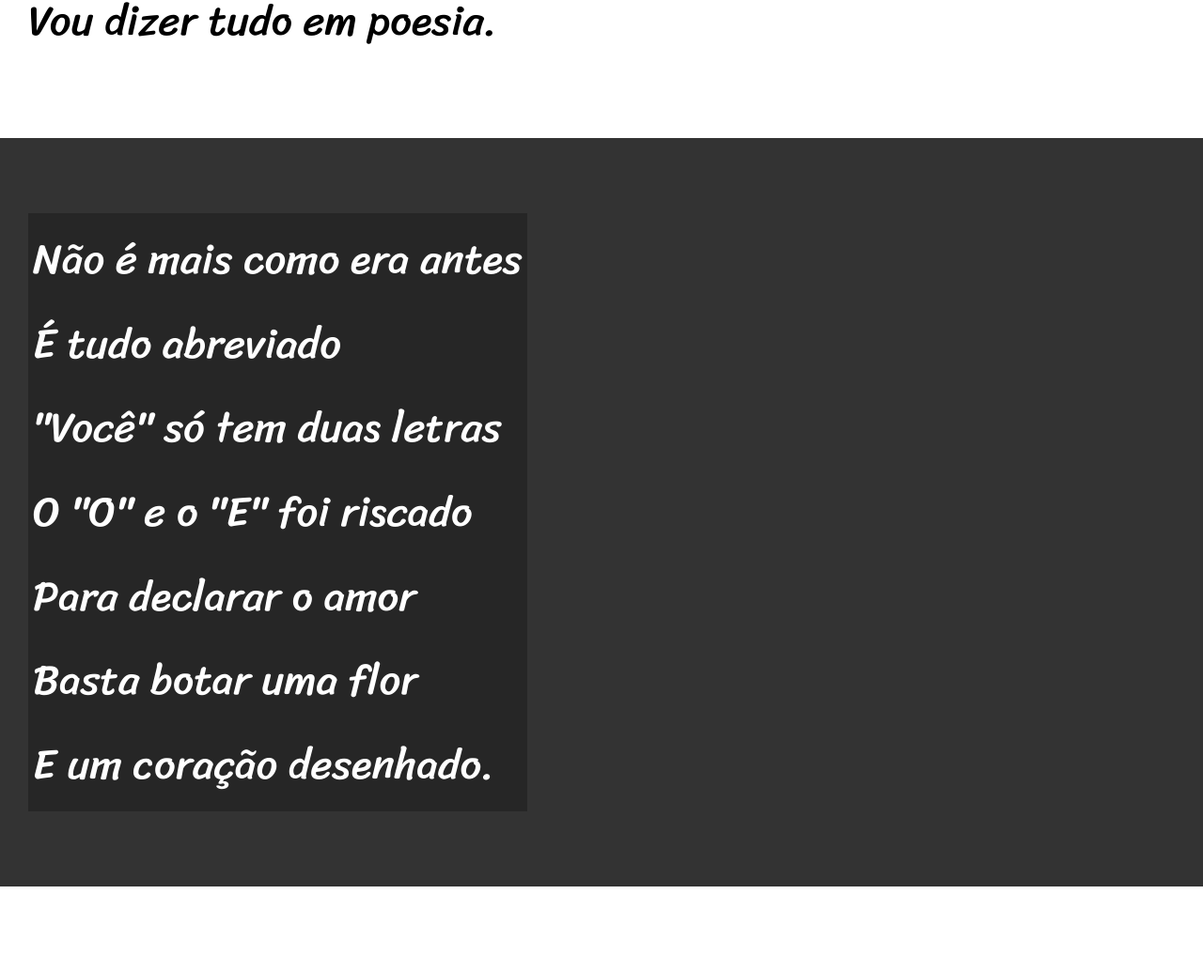
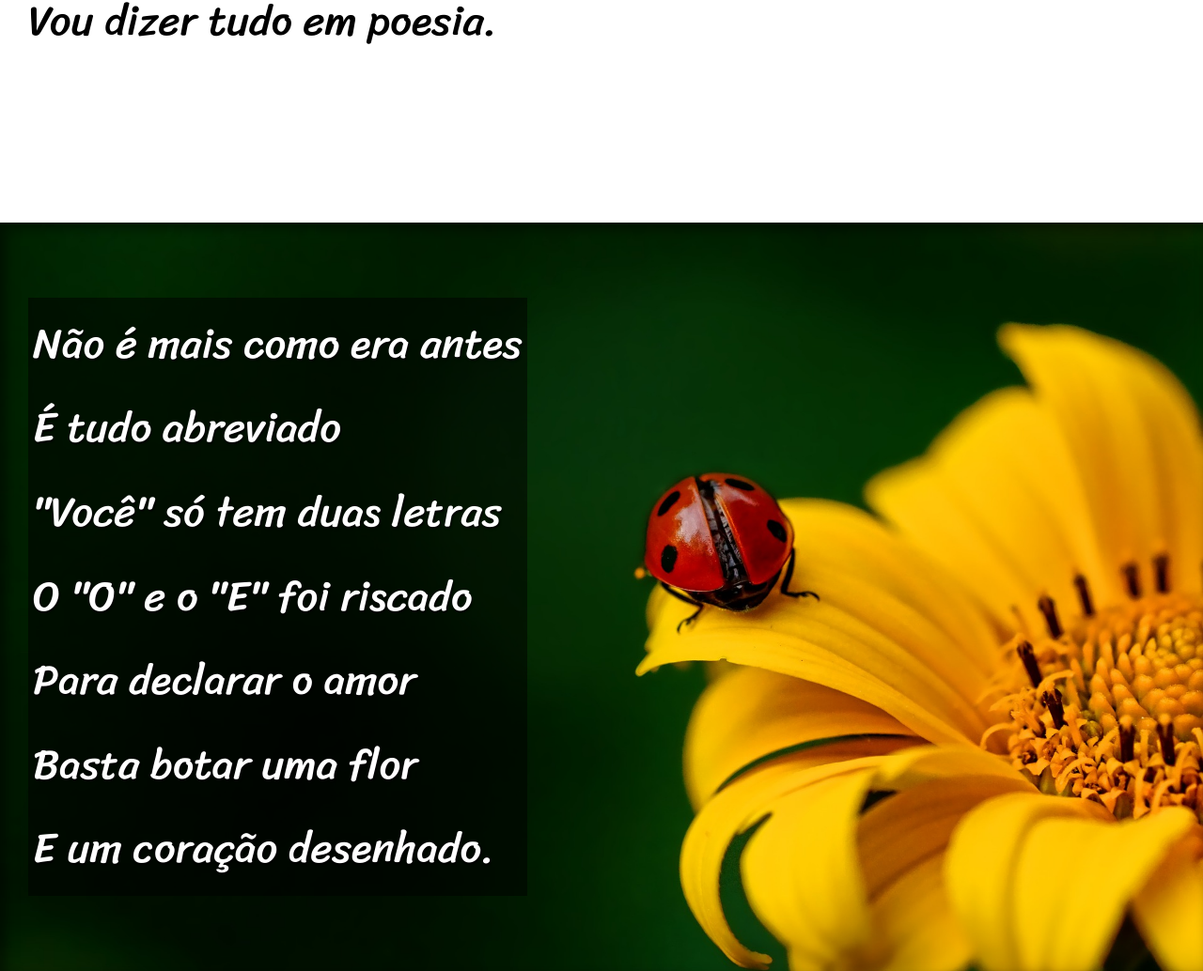
Before and after one commit to alefflv/html-css, a plain HTML site: page desafios/d012/index.html in a window 1280 px wide. Shown: the part 900-1934 px from the top of the page at 94% size. Drawn offline with Linux system fonts and the light colour scheme.

Commit message:
d012 finalizado

```diff
--- a/desafios/d012/estilo/style.css
+++ b/desafios/d012/estilo/style.css
@@ -57,20 +57,43 @@ section {
     font-size: 3.5vw;
 }
 
+section > p {
+    padding-bottom: 2em;
+}
+
 section.normal {
     background-color: white;
     color: black;
 }
 
+section#joaninha {
+    background-image: url(../imagens/background001.jpg);
+    background-position: center right;
+    background-size: cover;
+    background-attachment: fixed;
+    background-repeat: no-repeat;
+
+}
+
+section#livro {
+    background-image: url(../imagens/background002.jpg);
+    background-position: center right;
+    background-size: cover;
+    background-attachment: fixed;
+    background-repeat: no-repeat;
+}
+
 section.imagem {
-    background-color: rgb(51, 51, 51);
+    box-shadow: inset 6px 6px 13px 0px rgba(0, 0, 0, 0.5);
+    background-color: black;
     color: white;
 }
 
 section.imagem > p {
     display: inline-block;
     padding: 5px;
-    background-color: rgba(0, 0, 0, 0.253);
+    background-color: rgba(0, 0, 0, 0.514);
+    text-shadow: 1px 2px 2px rgba(0, 0, 0, 0.836);
 }
 
 footer {
--- a/desafios/d012/index.html
+++ b/desafios/d012/index.html
@@ -24,7 +24,7 @@
                 Vou dizer tudo em poesia.
             </p>
     </section>
-    <section class="imagem">
+    <section class="imagem" id="joaninha">
             <p>
                 Não é mais como era antes <br>
                 É tudo abreviado <br>
@@ -58,7 +58,7 @@
             </p>
     </section>
 
-    <section class="imagem">
+    <section class="imagem" id="livro">
             <p>
                 Tenho saudade das cartas <br>
                 Escritas com a própria mão <br>
```
